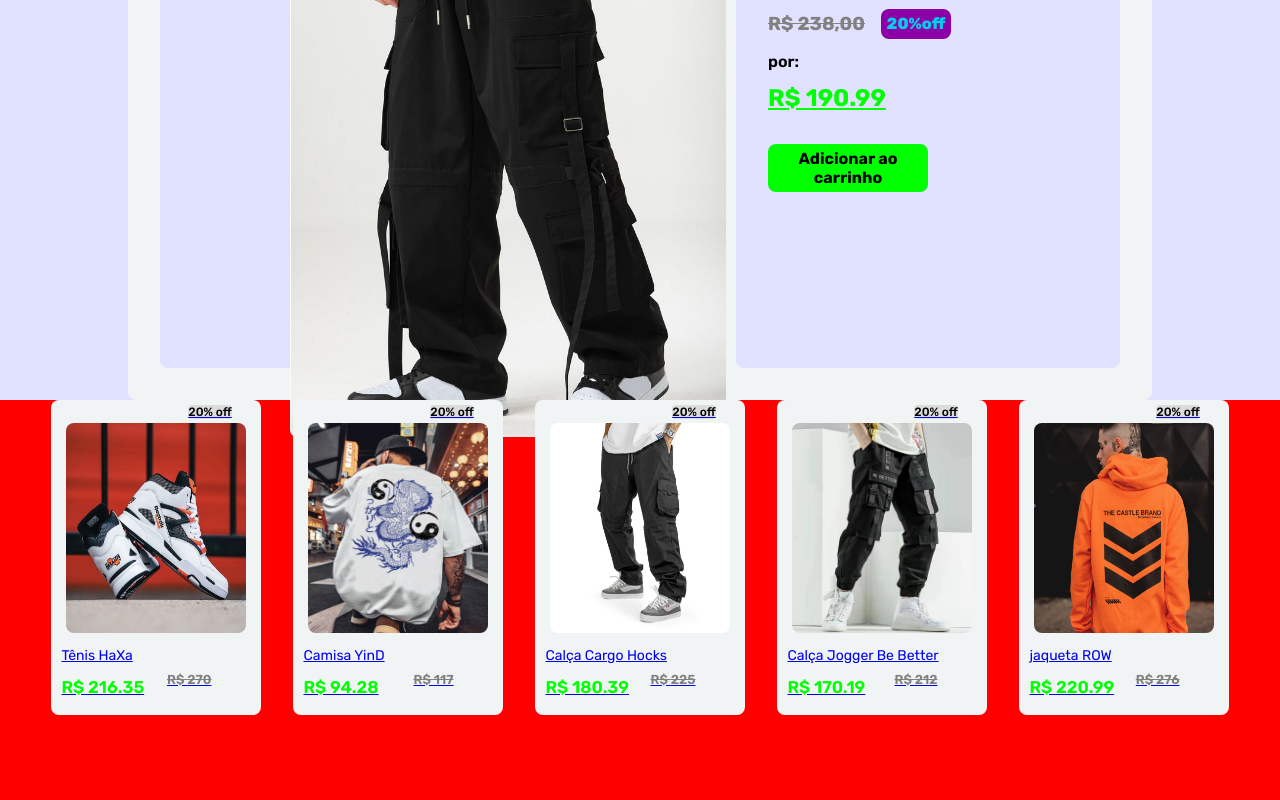
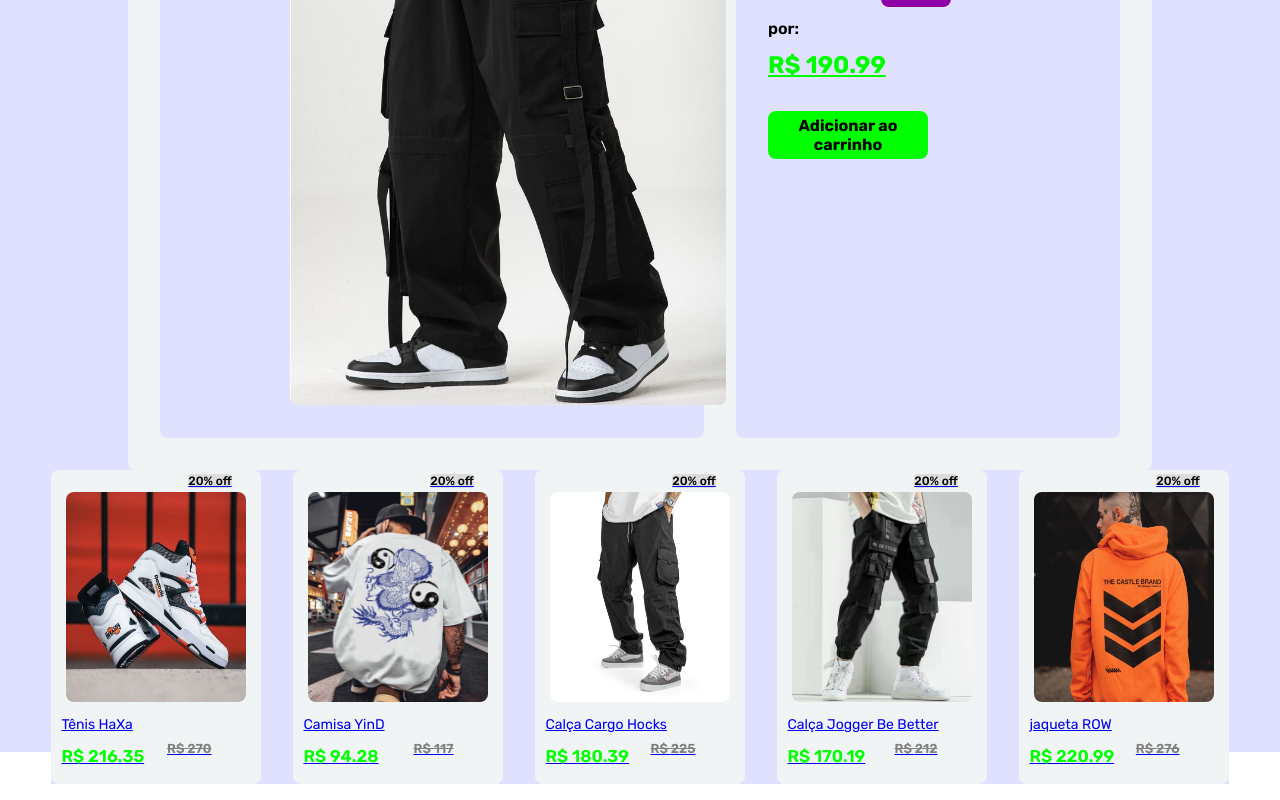
Before and after one commit to gustavocarvalho-ra/NextJs-Loja_Roupas, a Next.js app: page /produtos/1 in a window 1280 px wide. Shown: the part 432-1232 px from the top of the page. Built offline with nearby package versions, Linux system fonts and the light colour scheme; a web font is replaced by a local one.

Commit message:
feat: ajust flex

```diff
--- a/app/components/ItensCard/styles.ts
+++ b/app/components/ItensCard/styles.ts
@@ -4,8 +4,7 @@ export const Conte = styled.div `
   max-width: 100vw;
   height: 50vh;
   gap: 2em;
-  /* padding-top: 5em; */
-  background: red;
+  background: var(--back);
   display: flex;
   justify-content: center;
 
--- a/app/produtos/[id]/page.tsx
+++ b/app/produtos/[id]/page.tsx
@@ -3,7 +3,7 @@
 import Header from "@/app/components/Header";
 
 import pro from "../../data/pro.json"
-import { Main } from "../styles";
+import { Main, Body } from "../styles";
 
 import Image from 'next/image';
 import Link from "next/link"
@@ -29,6 +29,7 @@ const ProdutoDetalhes: React.FC<{ params: Params}> = ({ params }) => {
   return (
     <>
       <Header />
+      <Body>
 
         <Main>
           <div className="deta">
@@ -58,8 +59,9 @@ const ProdutoDetalhes: React.FC<{ params: Params}> = ({ params }) => {
             </div>
             {/* <ImageZoom src={produto.photo} zoomImageSrc="/path/to/your/zoom-image.jpg" zoomFactor={2} width={500} height={500} /> */}
           </div>
+        <ItensCard />
         </Main>
-        <ItensCard />
+      </Body>
     </>
   );
 };
--- a/app/produtos/styles.ts
+++ b/app/produtos/styles.ts
@@ -14,7 +14,7 @@ export const Card = styled.div `
     flex-direction: column;
     transition: 1s;
     border-radius: 8px;
-    background-color: #f0f4f5;
+    background-color: var(--card);
     padding-top: .3em;
     cursor: pointer;
 
@@ -47,10 +47,12 @@ export const Card = styled.div `
 
 export const Main = styled.div `
   max-width: 100vw;
-  height: 76vh;
+  height: 120vh;
   padding-top: 5em;
   background: var(--back);
   display: flex;
+  align-items: center;
+  flex-direction: column;
   justify-content: center;
 
   .deta {
```
Lines whose indentation alone changed are shown as unchanged.
